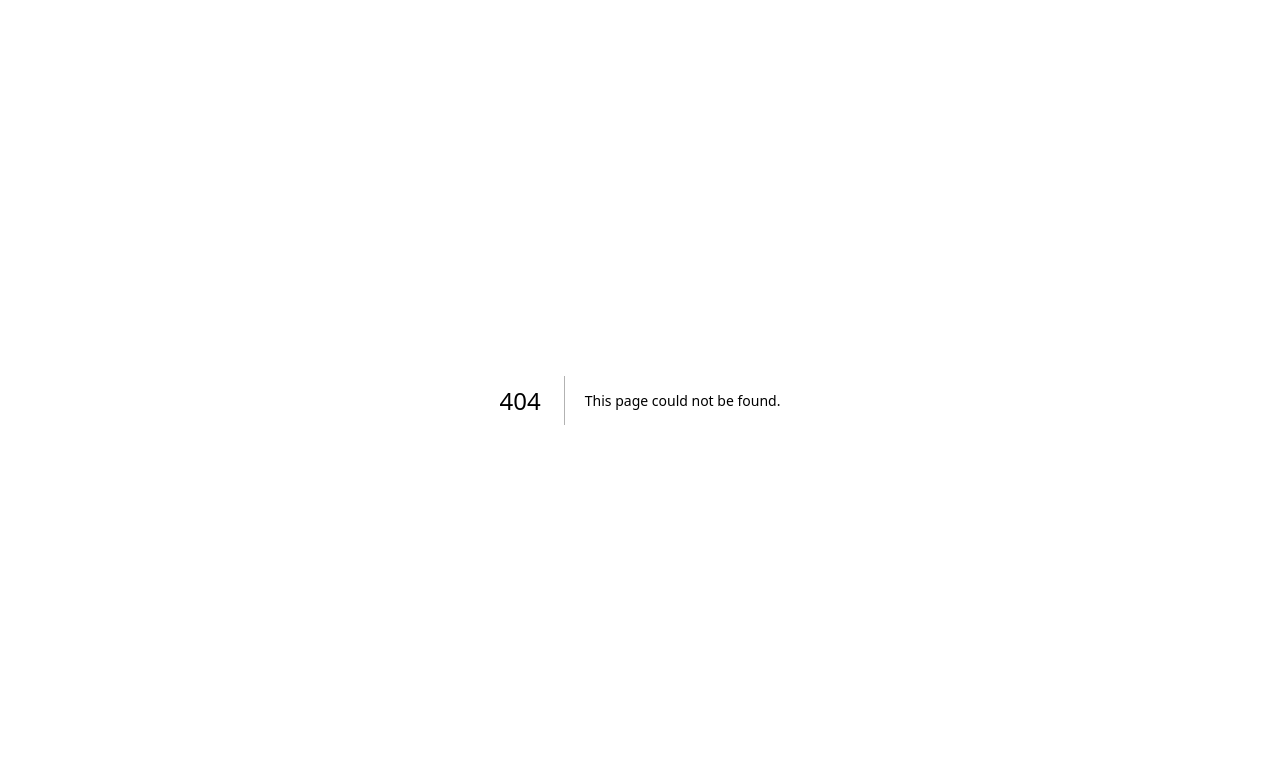
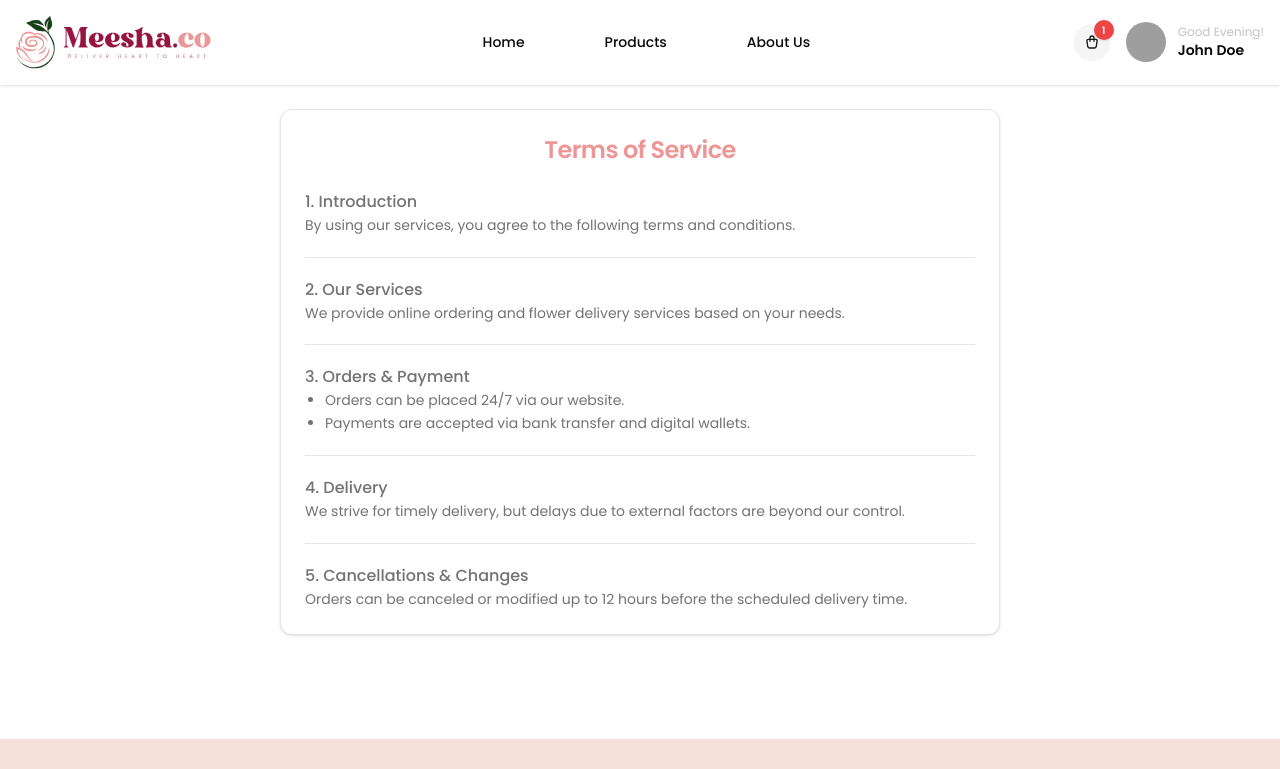
Before and after one commit to ikromnur/WEB_MEESHA.CO, a Next.js app: page /terms in a window 1280 px wide. Before the commit this address had no page. Shown: the top 769 px of the page. Built offline with nearby package versions, Linux system fonts and the light colour scheme; grey boxes are pictures that could not be loaded.

Commit message:
feat: create page term of services (#7)

```diff
--- /dev/null
+++ b/src/app/(landing-page)/terms/page.tsx
@@ -0,0 +1,11 @@
+import TermsPage from "@/components/pages/landing-page/term";
+
+export const metadata = {
+  title: "Term Of Service",
+};
+
+const Term = () => {
+  return <TermsPage />;
+};
+
+export default Term;
--- a/src/components/container/footer.tsx
+++ b/src/components/container/footer.tsx
@@ -85,7 +85,7 @@ const DefaultFooter = () => {
           <div className="flex items-center gap-2 flex-col md:flex-row">
             <div className="flex items-center gap-4">
               <Button
-                onClick={() => router.push("/terms-of-service")}
+                onClick={() => router.push("/terms")}
                 className="text-[#333] font-normal text-sm"
                 variant={"link"}
                 size={"sm"}
--- /dev/null
+++ b/src/components/pages/landing-page/term.tsx
@@ -0,0 +1,63 @@
+"use client";
+
+import { Card, CardContent, CardHeader, CardTitle } from "@/components/ui/card";
+import { Separator } from "@/components/ui/separator";
+
+export default function TermsPage() {
+  return (
+    <main className="max-w-3xl mx-auto p-6 space-y-6">
+      <Card>
+        <CardHeader>
+          <CardTitle className="text-2xl text-primary text-center">
+            Terms of Service
+          </CardTitle>
+        </CardHeader>
+        <CardContent className="space-y-5 text-sm text-muted-foreground leading-relaxed">
+          <section>
+            <h2 className="font-medium text-base">1. Introduction</h2>
+            <p>
+              By using our services, you agree to the following terms and
+              conditions.
+            </p>
+          </section>
+          <Separator />
+          <section>
+            <h2 className="font-medium text-base">2. Our Services</h2>
+            <p>
+              We provide online ordering and flower delivery services based on
+              your needs.
+            </p>
+          </section>
+          <Separator />
+          <section>
+            <h2 className="font-medium text-base">3. Orders & Payment</h2>
+            <ul className="list-disc pl-5">
+              <li>Orders can be placed 24/7 via our website.</li>
+              <li>
+                Payments are accepted via bank transfer and digital wallets.
+              </li>
+            </ul>
+          </section>
+          <Separator />
+          <section>
+            <h2 className="font-medium text-base">4. Delivery</h2>
+            <p>
+              We strive for timely delivery, but delays due to external factors
+              are beyond our control.
+            </p>
+          </section>
+          <Separator />
+          <section>
+            <h2 className="font-medium text-base">
+              5. Cancellations & Changes
+            </h2>
+            <p>
+              Orders can be canceled or modified up to 12 hours before the
+              scheduled delivery time.
+            </p>
+          </section>
+        </CardContent>
+      </Card>
+    </main>
+  );
+}
```
